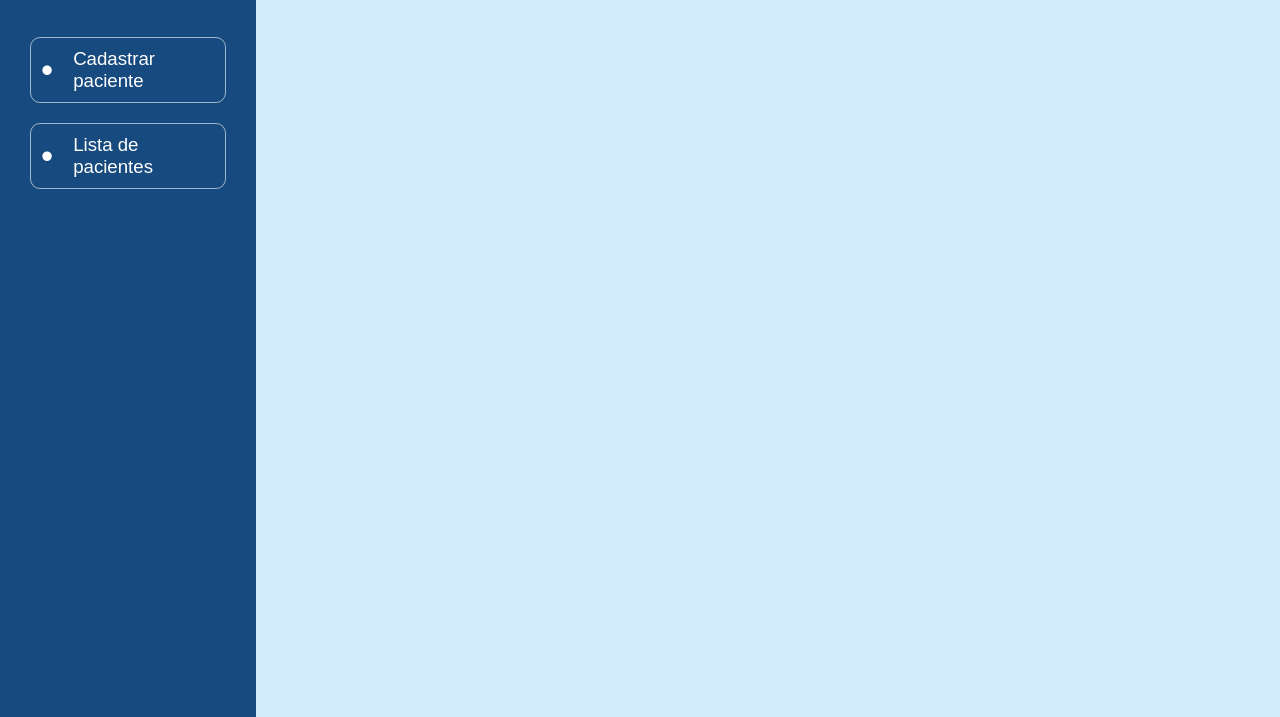
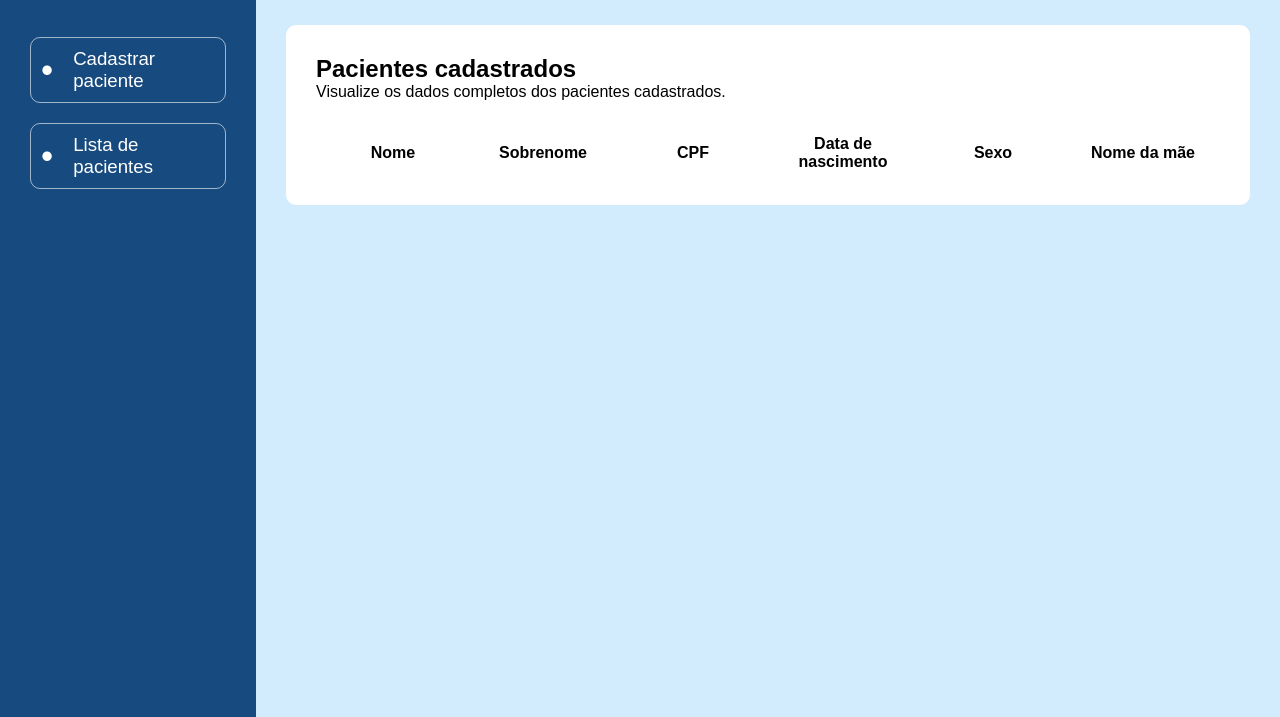
Before and after one commit to rafamoreira11/Gest-o-Cl-nicas, a plain HTML site: page front/pages/listaPacientes.html in a window 1280 px wide. Shown: the part 83-800 px from the top of the page. Drawn offline with Linux system fonts and the light colour scheme; no server answers.

Commit message:
Listando os pacientes cadastrados

```diff
--- a/front/pages/listaPacientes.html
+++ b/front/pages/listaPacientes.html
@@ -24,7 +24,30 @@
         <header class="route-page">
             <p class="route-path">Pacientes / <span class="route-now">Lista de Pacientes</span></p>
         </header>
+        <section class="list-conteiner">
+            <div class="table-menu">
+                <h2 class="table-title">Pacientes cadastrados</h2>
+                <p class="table-desc">Visualize os dados completos dos pacientes cadastrados.</p>
+            </div>
+            <div class="table-conteiner">
+                <table class="table-pacientes">
+                    <thead>
+                        <tr>
+                            <th>Nome</th>
+                            <th>Sobrenome</th>
+                            <th>CPF</th>
+                            <th>Data de nascimento</th>
+                            <th>Sexo</th>
+                            <th>Nome da mãe</th>
+                        </tr>
+                    </thead>
+                    <tbody id="tabela-pacientes">
 
+                    </tbody>
+                </table>
+            </div>
+
+        </section>
 
     </main>
 </body>
--- a/front/scripts.js
+++ b/front/scripts.js
@@ -8,3 +8,26 @@ cadastroPage.addEventListener("click", (e)=>{
 listarPage.addEventListener("click", (e)=>{
     window.location.href = "/front/pages/listaPacientes.html"
 })
+
+async function mostraPaciente(){
+    const resposta = await fetch("http://localhost:3000/pacientes")
+
+    const pacientes = await resposta.json()
+
+    const tabela = document.getElementById("tabela-pacientes")
+
+    pacientes.forEach(paciente => {
+        tabela.innerHTML += `
+            <tr>
+                <td>${paciente.nome}</td>
+                <td>${paciente.sobrenome}</td>
+                <td>${paciente.cpf}</td>
+                <td>${paciente.data_nasc}</td>
+                <td>${paciente.sexo}</td>
+                <td>${paciente.nome_mae}</td>
+            </tr>
+        `
+    });
+}
+
+mostraPaciente()
--- a/front/style.css
+++ b/front/style.css
@@ -1,3 +1,5 @@
+/* CSS - Geral*/
+
 *{
     margin: 0;
     box-sizing: border-box;
@@ -77,6 +79,8 @@ main{
     font-weight: bold;
 }
 
+/* CSS - Página de cadastro */
+
 .titles-section{
     margin: 50px 0px 20px 0px;
 }
@@ -146,3 +150,56 @@ form{
     color: white;
     border-radius: 10px;
 }
+
+/* CSS - Lista de pacientes*/
+
+.list-conteiner{
+    margin-top: 60px;
+    border-radius: 10px;
+    padding: 30px;
+    width: 100%;
+    background-color: white;
+
+}
+
+.table-conteiner{
+    margin-top: 30px;
+    max-height: 400px;
+    overflow-y: scroll;
+}
+
+table{
+    width: 100%;
+}
+
+thead{
+    width: 100%;
+    display: flex;
+    flex-direction: column;
+    align-items: center;
+    justify-content: center;
+}
+
+
+tr{
+    width: 100%;
+    display: flex;
+    justify-content: space-between;
+}
+
+th{
+    font-weight: bold;
+    display: flex;
+    align-items: center;
+    justify-content: center;
+    width: 20%;
+    height: 40px;
+}
+
+td{
+    display: flex;
+    align-items: center;
+    justify-content: center;
+    width: 20%;
+    text-align: center;
+}
```
Also changed, not shown: back/app.js (+12 -0 lines).
